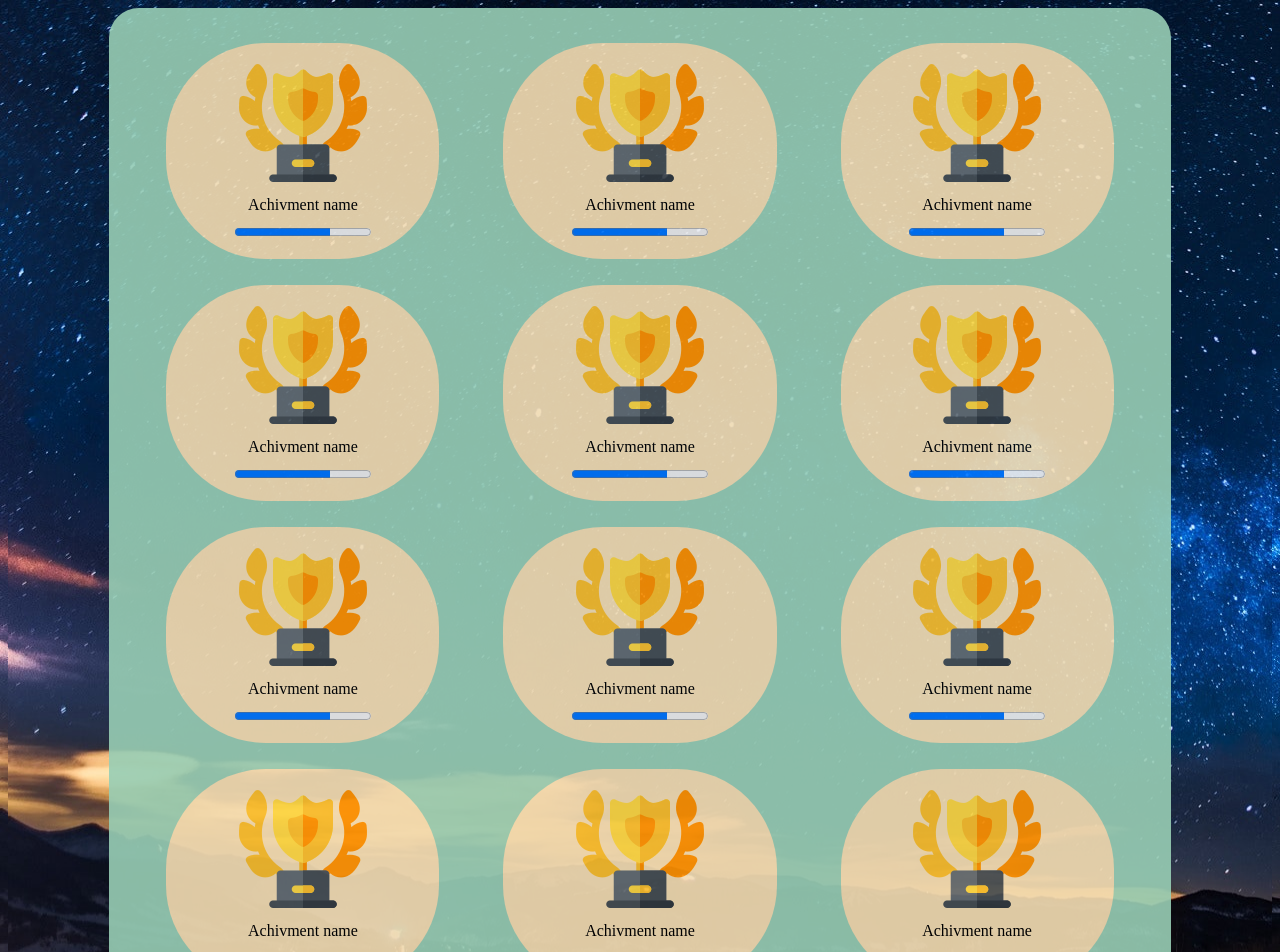
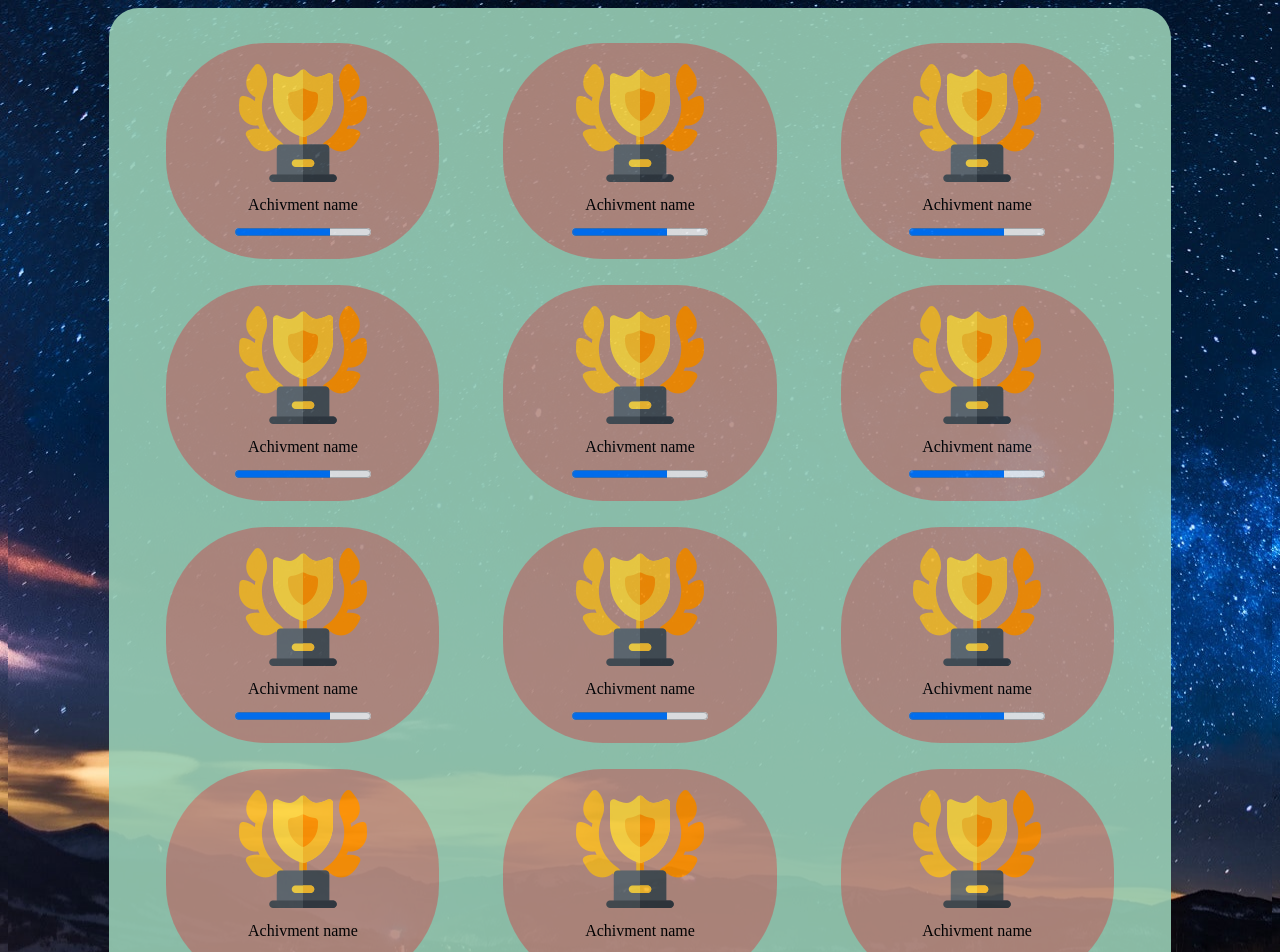
Before and after one commit to oUp1/achivments, an Angular app: page / in a window 1280 px wide. Shown: the top 952 px of the page. Built offline with nearby package versions, Linux system fonts and the light colour scheme.

Commit message:
create achivment component

```diff
--- /dev/null
+++ b/src/app/pages-module/components/achivment-item/achivment-item.component.html
@@ -0,0 +1,5 @@
+<div (click)="onClickInItem()" [ngClass]="isSelected? 'selected-item' : 'none'">
+    <img src="../../../../assets/images/achivments-icons/trophy.png">
+    <span>Achivment name</span>
+    <progress max="100" value="70"></progress>
+</div>
--- /dev/null
+++ b/src/app/pages-module/components/achivment-item/achivment-item.component.scss
@@ -0,0 +1,26 @@
+:host{
+    div{
+        display: flex;
+        align-items: center;
+        flex-direction: column;
+        cursor: pointer;
+
+        border-radius: 100px;
+        margin: 1rem 2rem 1rem 2rem;
+        background-color: rgba(221, 82, 82, 0.5);
+        padding-bottom: 1.2rem;
+        padding-top: 1rem;
+    }
+
+    progress{
+        width: 50%;
+    }
+
+    div, progress, span {
+        margin-top: 0.6rem;
+    }
+
+    .selected-item{
+       border: 1px solid red;
+    }
+}
--- /dev/null
+++ b/src/app/pages-module/components/achivment-item/achivment-item.component.ts
@@ -0,0 +1,16 @@
+import { Component } from '@angular/core';
+
+@Component({
+  selector: 'app-achivment-item',
+  templateUrl: './achivment-item.component.html',
+  styleUrls: ['./achivment-item.component.scss']
+})
+
+export class AchivmentItemComponent {
+  public isSelected: boolean = false;
+
+  onClickInItem() {
+    this.isSelected = true;
+  }
+
+}
--- a/src/app/pages-module/pages.module.ts
+++ b/src/app/pages-module/pages.module.ts
@@ -3,11 +3,13 @@ import { CommonModule } from '@angular/common';
 
 import { PagesModuleRouting } from './pages-routing.module';
 import { PagesComponent } from './pages/pages.component';
+import { AchivmentItemComponent } from './components/achivment-item/achivment-item.component';
 
 
 @NgModule({
   declarations: [
-    PagesComponent
+    PagesComponent,
+    AchivmentItemComponent
   ],
   imports: [
     CommonModule,
--- a/src/app/pages-module/pages/pages.component.html
+++ b/src/app/pages-module/pages/pages.component.html
@@ -1,64 +1,16 @@
 <div class="container">
     <div class="items">
-        <div>
-            <img src="../../../assets/images/achivments-icons/trophy.png">
-            <span>Achivment name    </span>
-            <progress max="100" value="70"></progress>
-        </div>
-        <div>
-            <img src="../../../assets/images/achivments-icons/trophy.png">
-            <span>Achivment name    </span>
-            <progress max="100" value="70"></progress>
-        </div>
-        <div>
-            <img src="../../../assets/images/achivments-icons/trophy.png">
-            <span>Achivment name    </span>
-            <progress max="100" value="70"></progress>
-        </div>
-        <div>
-            <img src="../../../assets/images/achivments-icons/trophy.png">
-            <span>Achivment name    </span>
-            <progress max="100" value="70"></progress>
-        </div>
-        <div>
-            <img src="../../../assets/images/achivments-icons/trophy.png">
-            <span>Achivment name    </span>
-            <progress max="100" value="70"></progress>
-        </div>
-        <div>
-            <img src="../../../assets/images/achivments-icons/trophy.png">
-            <span>Achivment name    </span>
-            <progress max="100" value="70"></progress>
-        </div>
-        <div>
-            <img src="../../../assets/images/achivments-icons/trophy.png">
-            <span>Achivment name    </span>
-            <progress max="100" value="70"></progress>
-        </div>
-        <div>
-            <img src="../../../assets/images/achivments-icons/trophy.png">
-            <span>Achivment name    </span>
-            <progress max="100" value="70"></progress>
-        </div>
-        <div>
-            <img src="../../../assets/images/achivments-icons/trophy.png">
-            <span>Achivment name    </span>
-            <progress max="100" value="70"></progress>
-        </div>
-        <div>
-            <img src="../../../assets/images/achivments-icons/trophy.png">
-            <span>Achivment name    </span>
-            <progress max="100" value="70"></progress>
-        </div>
-        <div>
-            <img src="../../../assets/images/achivments-icons/trophy.png">
-            <span>Achivment name    </span>
-            <progress max="100" value="70"></progress>
-        </div>
-        <div>
-            <img src="../../../assets/images/achivments-icons/trophy.png">
-            <span>Achivment name    </span>
-            <progress max="100" value="70"></progress>
-        </div>
+        <app-achivment-item></app-achivment-item>
+        <app-achivment-item></app-achivment-item>
+        <app-achivment-item></app-achivment-item>
+        <app-achivment-item></app-achivment-item>
+        <app-achivment-item></app-achivment-item>
+        <app-achivment-item></app-achivment-item>
+        <app-achivment-item></app-achivment-item>
+        <app-achivment-item></app-achivment-item>
+        <app-achivment-item></app-achivment-item>
+        <app-achivment-item></app-achivment-item>
+        <app-achivment-item></app-achivment-item>
+        <app-achivment-item></app-achivment-item>
     </div>
 </div>
--- a/src/app/pages-module/pages/pages.component.scss
+++ b/src/app/pages-module/pages/pages.component.scss
@@ -14,25 +14,5 @@
     .items{
         display: grid;
         grid-template-columns: repeat(auto-fill,minmax(260px, 1fr));
-
-        div{
-            display: flex;
-            align-items: center;
-            flex-direction: column;
-
-            border-radius: 100px;
-            margin: 1rem 2rem 1rem 2rem;
-            background-color: wheat;
-            padding-bottom: 1.2rem;
-            padding-top: 1rem;
-        }
-
-        progress{
-            width: 50%;
-        }
-
-        div, progress, span {
-            margin-top: 0.6rem;
-        }
     }
 }
```
